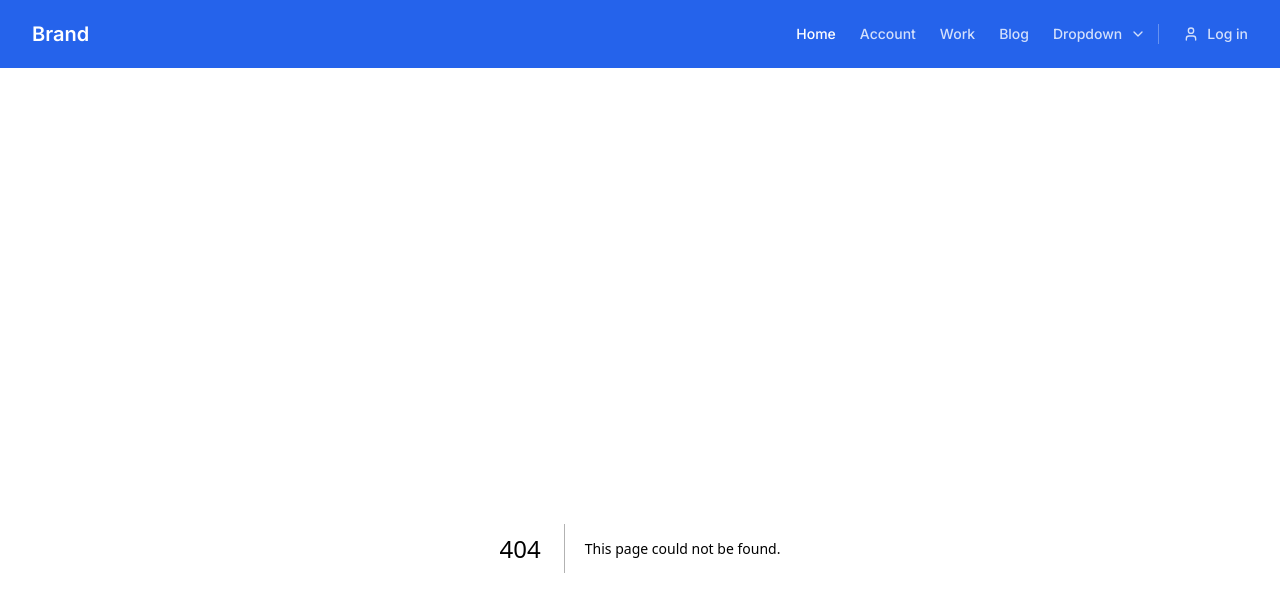
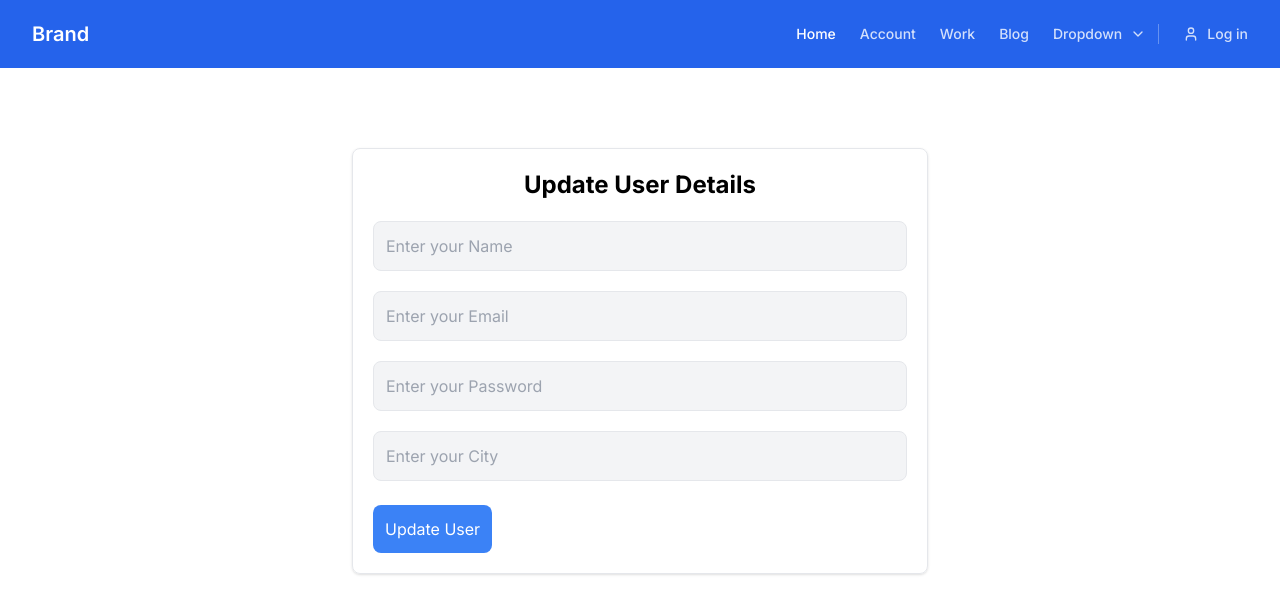
Before and after one commit to agpersonal6104/Section-2, a Next.js app in the folder frontend/: page /updateUser/1 in a window 1280 px wide. Before the commit this address had no page. Shown: the top 614 px of the page. Built offline with nearby package versions, Linux system fonts and the light colour scheme; no server answers.

Commit message:
Update user Details by passing id

```diff
--- a/frontend/src/app/manageuser/page.jsx
+++ b/frontend/src/app/manageuser/page.jsx
@@ -1,5 +1,6 @@
 'use client';
 import axios from 'axios'
+import Link from 'next/link';
 import React, { useEffect, useState } from 'react'
 import toast from 'react-hot-toast';
 
@@ -67,7 +68,7 @@ const manageUser = () => {
                     Delete</button>
                 </td>
                 <td>
-                  <button className='px-3 py-1 text-white bg-blue-500 rounded-full'>Edit</button>
+                  <Link href={'/updateUser/'+user._id} className='px-3 py-1 text-white bg-blue-500 rounded-full'>Edit</Link>
                 </td>
 
               </tr>
--- /dev/null
+++ b/frontend/src/app/updateUser/[id]/page.jsx
@@ -0,0 +1,49 @@
+'use client';
+import axios from 'axios';
+import { useParams } from 'next/navigation';
+import React, { useEffect } from 'react'
+
+const UpdateUser = () => {
+
+    const { id } = useParams();
+
+    const getUserData = async () => {
+        const res = await axios.get('http://localhost:5000/user/getbyid/' +id);
+        console.log(res.data);
+
+    }
+
+    useEffect(() => {
+        getUserData();
+    }, []);
+
+  return (
+    <div>
+        <div className='max-w-xl p-5 mx-auto border rounded-lg shadow'>
+            <h1 className='text-2xl font-bold text-center'>Update User Details</h1>
+
+            <form>
+
+                <input
+                className='w-full p-3 mt-5 bg-gray-100 border rounded-lg' type="text"
+                id='name' placeholder='Enter your Name' />
+                <input
+                className='w-full p-3 mt-5 bg-gray-100 border rounded-lg' type="email"
+                id='email' placeholder='Enter your Email' />
+                <input
+                className='w-full p-3 mt-5 bg-gray-100 border rounded-lg' type="password"
+                id='password' placeholder='Enter your Password' />
+                <input
+                className='w-full p-3 mt-5 bg-gray-100 border rounded-lg' type="text"
+                id='city' placeholder='Enter your City' />
+
+                <button className='block p-3 mt-6 text-white bg-blue-500 rounded-lg m1-auto'>Update User</button>
+
+
+            </form>
+        </div>
+    </div>
+  )
+}
+
+export default UpdateUser;
```
